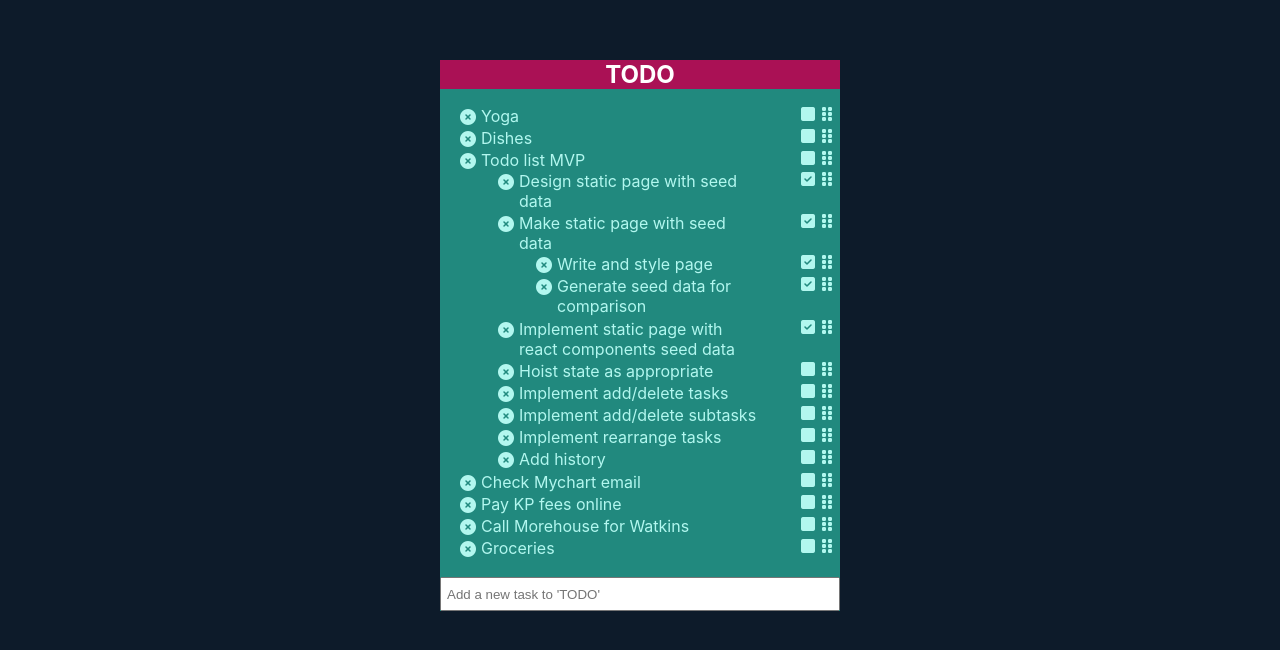
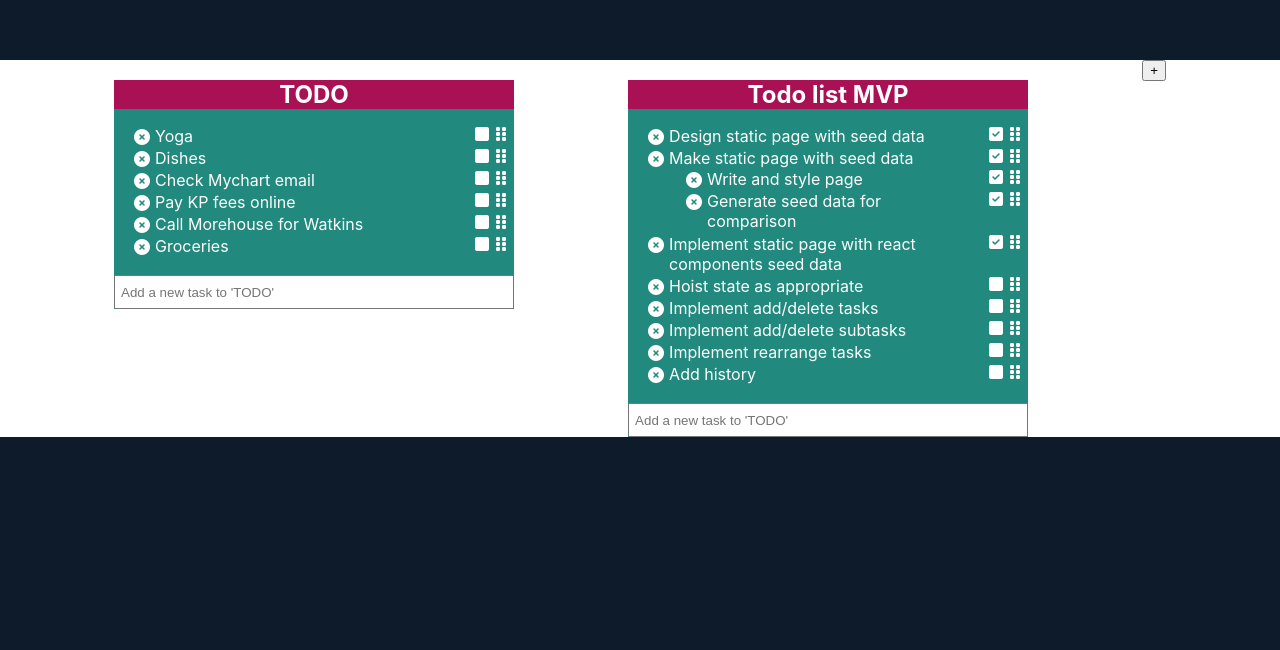
Before and after one commit to SirDoctorPresident/braindump, a React (Create React App) app: page / in a window 1280 px wide. Shown: the part 140-790 px from the top of the page. Built offline with nearby package versions, Linux system fonts and the light colour scheme.

Commit message:
Added drag and drop to create new task

```diff
--- a/src/App.css
+++ b/src/App.css
@@ -4,81 +4,95 @@ body {
 }
 
 .container {
+  margin-top: 200px;
+  background-color: white;
+  display: flex;
+  flex-wrap: wrap;
+  justify-content: space-evenly;
+  align-items: flex-start;
+}
+.task-list-container {
   max-width: 400px;
-  margin: auto;
-  margin-top: 200px;
+  margin-top: 20px;
   background-color: #21897E;
-  /* color: white; */
+  color: white;
 }
 
-.container h2 {
+.task-list-container h2 {
   margin: 0px;
   text-align: center;
   background-color: #AA1155;
   color: white;
 }
 
-.container ul {
+.task-list-container ul {
   padding: 1px 20px;
 }
 
-.container li {
+.task-list-container li {
   list-style: none;
   margin-left:18px;
   display: block;
 }
 
-.container .task-content:hover {
+.task-list-container .task-content:hover {
   background-color: #B2F7EF;
   color:#0D1B2A;
 }
-.container * ul {
+.task-list-container * ul {
   padding-right: 0px;
 }
 
-.container li span:nth-child(2) {
+.task-list-container li span:nth-child(2) {
   display: inline-block;
   width: 80%;
 }
 
 
-.container li span.fa-times-circle {
+.task-list-container li span.fa-times-circle {
   float: left;
   margin-left: -18px;
   padding-top: 3px;
   padding-right: 5px;
 }
 
-.container li .right-controls {
+.task-list-container li .right-controls {
   float: right;
   display: flex;
 
 }
 
-.container li .right-controls span {
+.task-list-container li .right-controls span {
   margin-left: 7px;
 }
 
-.container li .right-controls .fa-grip-vertical {
+.task-list-container li .right-controls .fa-grip-vertical {
   cursor: move;
   margin-right: -12px;
 }
 
-.container .primary-add {
+.task-list-container .primary-add {
   padding: 0 5px;
   margin: 0;
   width: 386px;
   height: 30px;
 }
 
-.container .primary-add:focus {
+.task-list-container .primary-add:focus {
   outline: none;
   border: 2px solid #AA1155;
   width: 386px;
 }
 
-#placeholder {
+#placeholder.task-spacer{
   width: 100%;
   height: 20px;
   background-color: #333;
 }
+
+
+#placeholder.task-list-spacer {
+  width: 50px;
+  height: 50px;
+  background-color: red;
+}
--- a/src/App.js
+++ b/src/App.js
@@ -1,5 +1,6 @@
 import React from 'react';
-import Container from './components/Container.js';
+import TaskListContainer from './components/TaskListContainer.js';
+import Taskwell from './components/Taskwell.js';
 import './App.css';
 import seedData from './seedData';
 
@@ -9,7 +10,7 @@ class App extends React.Component {
     super(props);
 
     this.state = {
-      tasks: seedData[0].subtasks,
+      tasks: seedData,
       currentIndex: [],
       taskManager: {
         addTask: this.addTask.bind(this),
@@ -70,6 +71,7 @@ class App extends React.Component {
     let fromIndex = from.pop();
     let fromList = this.getNestedList(tasks, from);
 
+
     let toIndex = to.pop();
 
     let task = fromList[fromIndex];
@@ -83,7 +85,7 @@ class App extends React.Component {
       toList.splice(toIndex, 0, task);
     }
 
-    if (from.length === to.length && fromIndex > toIndex) {
+    if (from.length === to.length && from.join() === to.join() && fromIndex > toIndex) {
       fromIndex++;
     }
 
@@ -122,11 +124,24 @@ class App extends React.Component {
 
   render() {
     return (
-      <React.Fragment>
-        <Container {...this.state.taskManager} title={seedData[0].text}
-          tasks={this.state.tasks}>
-        </Container>
-      </React.Fragment>
+      <Taskwell moveTask={this.moveTask.bind(this)}>
+          {
+            this.state.tasks.map((tasks, index) => {
+              return (
+                <TaskListContainer
+                  key={index}
+                  index={index}
+                  title={tasks.text}
+                  tasks={tasks.subtasks}
+                  {...this.state.taskManager}
+                ></TaskListContainer>
+              )
+            })
+          }
+          <button className="add-task-list"
+                  onClick={ (e)=>{this.selectTask([]); this.addTask('test')}}
+                >+</button>
+      </Taskwell>
     );
   }
 }
--- a/src/components/AddNew.js
+++ b/src/components/AddNew.js
@@ -13,7 +13,8 @@ class AddNew extends React.Component {
             <input type="text"
                 className="primary-add"
                 placeholder="Add a new task to 'TODO'"
-                onKeyUp={(e) => this.submitNewTask(e)} />
+                onKeyUp={(e) => this.submitNewTask(e)}
+                onFocus={(e) => this.props.selectTask([this.props.index])}/>
         )
     }
 }
--- a/src/components/Task.js
+++ b/src/components/Task.js
@@ -1,9 +1,9 @@
 import React from 'react';
 
 class Task extends React.Component {
-    constructor(props){
+    constructor(props) {
         super(props);
-        this.state = {dragging: false};
+        this.state = { dragging: false };
     }
 
     onDragStart(e) {
@@ -16,10 +16,10 @@ class Task extends React.Component {
 
     onDragEnd(e) {
         e.stopPropagation();
-        this.setState({dragging: false});
+        this.setState({ dragging: false });
 
         let placeholder = document.querySelector('#placeholder');
-        if(placeholder)
+        if (placeholder)
             placeholder.remove();
     }
 
@@ -33,19 +33,21 @@ class Task extends React.Component {
                 deleteTask={(indexes) => { this.props.deleteTask(indexes) }}
                 selectTask={(indices) => { this.props.selectTask(indices) }}
                 toggleTask={(indices) => { this.props.toggleTask(indices) }}
-                moveTask={(from, to)=>this.props.moveTask(from, to)}
-                catchTask={(e)=>{this.props.catchTask(e)}}>
+                moveTask={(from, to) => this.props.moveTask(from, to)}
+                onDragOver={(e) => { this.props.onDragOver(e) }}>
             </Task>
         });
 
         return (
-            <li className={this.state.dragging? "dragging": "" }
+            <li className={this.state.dragging ? "dragging" : ""}
                 draggable={this.state.dragging}
-                onDragStart={(e)=>{this.onDragStart(e)}}
-                onDragEnd={(e)=>{this.onDragEnd(e)}}
+                onDragStart={(e) => { this.onDragStart(e) }}
+                onDragEnd={(e) => { this.onDragEnd(e) }}
                 id={this.props.indices.join()}>
 
-                <div className="task-content" onClick={(e, indices) => { e.stopPropagation(); this.props.selectTask(this.props.indices) }}>
+                <div className="task-content"
+                    onClick={(e, indices) => { e.stopPropagation(); this.props.selectTask(this.props.indices) }}>
+
                     <span className="fas fa-times-circle"
                         onClick={(e) => { e.stopPropagation(); this.props.deleteTask(this.props.indices) }}></span>
 
@@ -54,15 +56,16 @@ class Task extends React.Component {
                     <span className="right-controls">
                         {/* <input type="checkbox" checked={this.props.task.completed}
                             onChange={(e) => { this.props.toggleTask(this.props.indices) }} /> */}
-                            <span className={this.props.task.completed? 'fa fa-check-square': 'fa fa-square'}
-                                  onClick={e=>this.props.toggleTask(this.props.indices)}></span>
+                        <span className={this.props.task.completed ? 'fa fa-check-square' : 'fa fa-square'}
+                            onClick={e => this.props.toggleTask(this.props.indices)}></span>
 
                         <span className="fa fa-grip-vertical"
-                              onMouseDown={()=>{this.setState({dragging: true})}}></span>
+                            onMouseDown={() => { this.setState({ dragging: true }) }}></span>
                     </span>
                 </div>
 
-                <ul onDragOver={(e)=>{e.stopPropagation(); this.props.catchTask(e)}}>
+                <ul
+                >
                     {subtasks}
                 </ul>
             </li>
--- a/src/components/TaskList.js
+++ b/src/components/TaskList.js
@@ -2,12 +2,13 @@ import React from 'react';
 import Task from './Task.js';
 
 class TaskList extends React.Component {
-    catchTask(e) {
+    onDragOver(e) {
         e.preventDefault();
+        e.stopPropagation();
         let dragging = document.querySelector('.dragging');
         let placeholder = document.querySelector('#placeholder');
 
-        let closestTask = this.getTaskMouseIsOver(e.clientY);
+        let closestTask = this.getTaskMouseIsOver(e.clientY, e.clientX);
 
         if (closestTask && closestTask.position === 'above' && dragging.nextSibling === closestTask.element) {
             return;
@@ -17,7 +18,7 @@ class TaskList extends React.Component {
             return;
         }
 
-        if (closestTask.element) {
+        if (closestTask.element && placeholder) {
             let ancestor = closestTask.element;
             let inSubtask = false;
             while (ancestor = ancestor.parentNode) {
@@ -41,25 +42,34 @@ class TaskList extends React.Component {
                     closestTask.element.parentNode.insertBefore(placeholder, closestTask.element.nextSibling);
                 }
             }
+        } else if (placeholder) {
+            placeholder.setAttribute('data-indices', this.props.index + ',0');
+            e.currentTarget.appendChild(placeholder);
         }
     }
 
-    getTaskMouseIsOver(y) {
+    getTaskMouseIsOver(y, x) {
         let tasks = [...document.querySelectorAll('li:not(.dragging)')];
 
-        return tasks.reduce((closest, task) => {
+        return tasks.filter((task) => {
+            const box = task.getBoundingClientRect();
+
+            return x >= box.left && x <= box.left + box.width;
+        }).reduce((closest, task) => {
             const box = task.querySelector('.task-content').getBoundingClientRect();
-            const offset = y - box.top - box.height / 2;
+            const offsetY = y - box.top - box.height / 2;
 
-            if (Math.abs(offset) < closest.offset)
-                return { offset: offset, element: task, position: offset < 0 ? 'above' : 'below' }
+            if (Math.abs(offsetY) < closest.offsetY)
+                return {offsetY: offsetY, element: task, position: offsetY < 0 ? 'above' : 'below' }
             else
                 return closest
-        }, { offset: Number.POSITIVE_INFINITY, element: null });
+        }, { offsetY: Number.POSITIVE_INFINITY, element: null });
     }
 
 
     dropTask(e) {
+        e.stopPropagation();
+
         let placeholder = document.querySelector('#placeholder');
         let dragging = document.querySelector('.dragging');
 
@@ -74,20 +84,26 @@ class TaskList extends React.Component {
             return (
                 <Task task={task}
                     key={index}
-                    indices={[index]}
+                    indices={[this.props.index, index]}
                     selectTask={this.props.selectTask}
                     toggleTask={this.props.toggleTask}
                     deleteTask={this.props.deleteTask}
                     moveTask={this.props.moveTask}
-                    catchTask={this.catchTask.bind(this)}
+                    onDragOver={this.onDragOver.bind(this)}
                 ></Task>
             )
         });
 
         return (
-            <ul onDragOver={e => this.catchTask(e)}
+            <ul
+                onDragOver={e => this.onDragOver(e)}
                 onDrop={(e) => { this.dropTask(e) }}
-            >{tasks}</ul>
+                onDragEnter={(e)=>{e.stopPropagation(); document.querySelector('#placeholder').className = 'task-spacer';
+            }}
+
+            >
+                {tasks}
+            </ul>
         )
     }
 }
--- a/src/components/Container.js
+++ b/src/components/TaskListContainer.js
@@ -3,7 +3,7 @@ import Header from './Header';
 import TaskList from './TaskList.js';
 import AddNew from './AddNew.js';
 
-class Container extends React.Component {
+class TaskListContainer extends React.Component {
     constructor(props) {
         super(props);
         this.state = {
@@ -15,20 +15,25 @@ class Container extends React.Component {
 
     render() {
         return (
-            <div className="container">
+            <div className="task-list-container"
+                 onDragOver={(e)=>{e.preventDefault();e.stopPropagation()}}
+                 onDragEnter={(e)=>{e.stopPropagation();}}
+                 id={this.props.index}
+            >
                 <Header title={this.props.title}></Header>
 
                 <TaskList tasks={this.props.tasks}
+                    index={this.props.index}
                     selectTask={this.props.selectTask}
                     toggleTask={this.props.toggleTask}
                     moveTask={this.props.moveTask}
                     deleteTask={this.props.deleteTask}
                 ></TaskList>
 
-                <AddNew addTask={this.props.addTask}></AddNew>
+                <AddNew addTask={this.props.addTask} index={this.props.index} selectTask={this.props.selectTask}></AddNew>
             </div>
         );
     }
 }
 
-export default Container;
+export default TaskListContainer;
--- /dev/null
+++ b/src/components/Taskwell.js
@@ -0,0 +1,81 @@
+import React from 'react';
+import TaskListContainer from './TaskListContainer';
+
+class Taskwell extends React.Component {
+    onDragOver(e) {
+        e.preventDefault();
+        e.stopPropagation();
+
+        let placeholder = document.querySelector('#placeholder');
+        let closestTaskList = this.getClosestTaskListContainer(e.clientX, e.clientY);
+
+        if (closestTaskList && closestTaskList.element && placeholder) {
+
+            if (closestTaskList.position === 'before') {
+                placeholder.setAttribute('data-indices', closestTaskList.element.id);
+                closestTaskList.element.parentNode.insertBefore(placeholder, closestTaskList.element);
+            } else {
+                placeholder.setAttribute('data-indices', parseInt(closestTaskList.element.id) + 1);
+                closestTaskList.element.parentNode.insertBefore(placeholder, closestTaskList.element.nextSibling);
+            }
+        }
+    }
+
+    getClosestTaskListContainer(x, y) {
+        let tasks = [...document.querySelectorAll('.task-list-container')];
+
+        //get container in the same row as the cursor
+        let anchor = tasks.find((task) => {
+            let box = task.getBoundingClientRect();
+
+            return box.top <= y && box.top + box.height >= y;
+        })
+
+        if (anchor) {
+            //get all containers with that top
+            let row = tasks.filter((task) => {
+                let box = task.getBoundingClientRect();
+
+                return box.top === anchor.getBoundingClientRect().top;
+            })
+
+            //get the one with the closest x coordinate
+            return row.reduce((closest, task) => {
+                let box = task.getBoundingClientRect();
+                let offset = x - (box.left + box.width / 2);
+
+                if (Math.abs(offset) < closest.offset)
+                    return { offset: offset, position: offset > 0 ? 'after' : 'before', element: task }
+                else
+                    return closest;
+            }, { offset: Number.POSITIVE_INFINITY, element: null });
+        }
+    }
+
+    dropTask(e) {
+        e.stopPropagation();
+
+        let placeholder = document.querySelector('#placeholder');
+        let dragging = document.querySelector('.dragging');
+
+        if (placeholder && placeholder.hasAttribute('data-indices')) {
+            this.props.moveTask(dragging.id.split(','), placeholder.getAttribute('data-indices').split(','))
+        }
+
+        placeholder.remove();
+    }
+
+    render() {
+        return (
+            <div className='container'
+                onDragOver={e => this.onDragOver(e)}
+                onDragEnter={e => document.querySelector('#placeholder').className = 'task-list-spacer'}
+                onDrop={(e)=>{this.dropTask(e)}}
+            >
+                {this.props.children}
+            </div>
+        )
+    }
+}
+
+export default Taskwell;
--- a/src/seedData.js
+++ b/src/seedData.js
@@ -1,4 +1,5 @@
-export default [{
+export default [
+  {
     text: 'TODO',
     completed: false,
     subtasks: [
@@ -11,6 +12,28 @@ export default [{
         text: 'Dishes',
         completed: false,
         subtasks: []
+      },
+      {
+        text: 'Check Mychart email',
+        completed: false,
+        subtasks: []
+      },
+      {
+        text: 'Pay KP fees online',
+        completed: false,
+        subtasks: []
+      },
+      {
+        text: 'Call Morehouse for Watkins',
+        completed: false,
+        subtasks: []
+      },
+      {
+        text: 'Groceries',
+        completed: false,
+        subtasks: []
+      }
+    ]
   },
   {
     text: 'Todo list MVP',
@@ -68,25 +91,4 @@ export default [{
       },
     ]
   },
-      {
-        text: 'Check Mychart email',
-        completed: false,
-        subtasks: []
-      },
-      {
-        text: 'Pay KP fees online',
-        completed: false,
-        subtasks: []
-      },
-      {
-        text: 'Call Morehouse for Watkins',
-        completed: false,
-        subtasks: []
-      },
-      {
-        text: 'Groceries',
-        completed: false,
-        subtasks: []
-      }
-  ]
-  }];
+];
```
Lines whose indentation alone changed are shown as unchanged.
